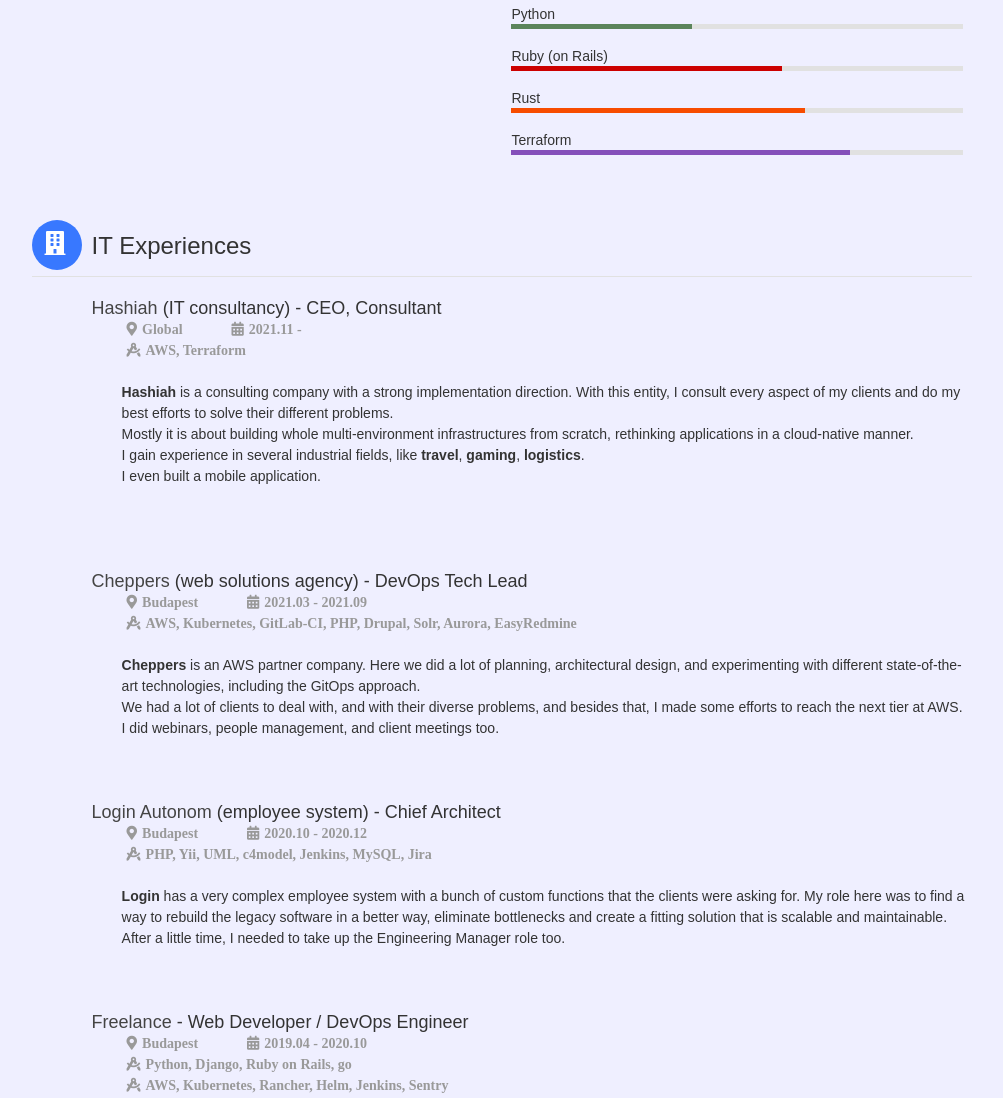
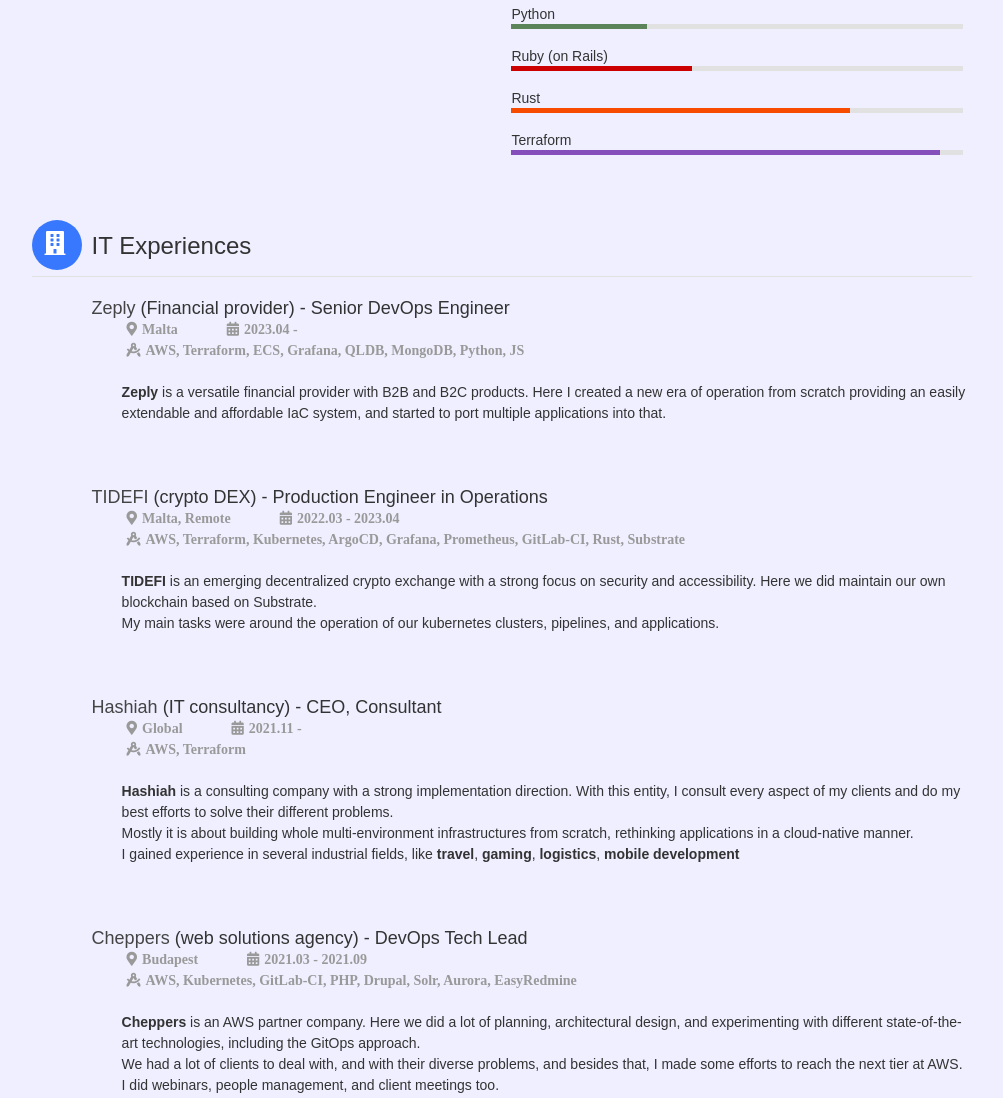
Before and after one commit to Mikopet/cv.mikopet.dev, a plain HTML site: page index.html in a window 1280 px wide. Shown: the part 752-1850 px from the top of the page, without its empty margins (138-1141 px from the left). Drawn offline with Linux system fonts and the light colour scheme; a web font is replaced by a local one.

Commit message:
update skillsets, add 2 new workplaces, fix some phrasing.

```diff
--- a/index.html
+++ b/index.html
@@ -50,19 +50,19 @@
         <div class="grid_8 skills">
             <h3>Skills</h3>
             <ul class="barres">
-                <li>AWS <span style="width: 80%; background-color: #FF9D00;"></span></li>
+                <li>AWS <span style="width: 90%; background-color: #FF9D00;"></span></li>
                 <li>Dart (/Flutter) <span style="width: 25%; background-color: #0468d7;"></span></li>
                 <li>Database (SQL/nosql) <span style="width: 70%; background-color: #336791;"></span></li>
                 <li>Docker <span style="width: 85%; background-color: #0091e2;"></span></li>
                 <li>GCP <span style="width: 30%; background-color: #1A73E8;"></span></li>
                 <li>Git <span style="width: 95%; background-color: #f14e32;"></span></li>
-                <li>Kubernetes <span style="width: 40%; background-color: #3371e3;"></span></li>
-                <li>Machine Learning <span style="width: 25%; background-color: #0790c0;"></span></li>
-                <li>PHP (Symfony) <span style="width: 55%; background-color: #18171b;"></span></li>
-                <li>Python <span style="width: 40%; background-color: #5B845B;"></span></li>
-                <li>Ruby (on Rails) <span style="width: 60%; background-color: #cc0000;"></span></li>
-                <li>Rust <span style="width: 65%; background-color: #f74c00;"></span></li>
-                <li>Terraform <span style="width: 75%; background-color: #844fba;"></span></li>
+                <li>Kubernetes <span style="width: 50%; background-color: #3371e3;"></span></li>
+                <li>Machine Learning <span style="width: 15%; background-color: #0790c0;"></span></li>
+                <li>PHP (Symfony) <span style="width: 35%; background-color: #18171b;"></span></li>
+                <li>Python <span style="width: 30%; background-color: #5B845B;"></span></li>
+                <li>Ruby (on Rails) <span style="width: 40%; background-color: #cc0000;"></span></li>
+                <li>Rust <span style="width: 75%; background-color: #f74c00;"></span></li>
+                <li>Terraform <span style="width: 95%; background-color: #844fba;"></span></li>
             </ul>
         </div>
     </div>
@@ -71,6 +71,28 @@
     <div class="grid_16 experience">
         <h3>IT Experiences</h3>
         <ul>
+            <li>
+                <h4><strong>Zeply</strong> (Financial provider) - Senior DevOps Engineer</h4>
+                <span class="lieu">Malta</span>
+                <span class="dates">2023.04 - </span>
+                <br/><span class="tech">AWS, Terraform, ECS, Grafana, QLDB, MongoDB, Python, JS</span>
+                <p>
+                    <strong>Zeply</strong> is a versatile financial provider with B2B and B2C products.
+                    Here I created a new era of operation from scratch providing an easily extendable
+                    and affordable IaC system, and started to port multiple applications into that.
+                </p>
+            </li>
+            <li>
+                <h4><strong>TIDEFI</strong> (crypto DEX) - Production Engineer in Operations</h4>
+                <span class="lieu">Malta, Remote</span>
+                <span class="dates">2022.03 - 2023.04</span>
+                <br/><span class="tech">AWS, Terraform, Kubernetes, ArgoCD, Grafana, Prometheus, GitLab-CI, Rust, Substrate</span>
+                <p>
+                    <strong>TIDEFI</strong> is an emerging decentralized crypto exchange with a strong focus on
+                    security and accessibility. Here we did maintain our own blockchain based on Substrate. <br/>
+                    My main tasks were around the operation of our kubernetes clusters, pipelines, and applications.
+                </p>
+            </li>
             <li>
                 <h4><strong>Hashiah</strong> (IT consultancy) - CEO, Consultant</h4>
                 <span class="lieu">Global</span>
@@ -82,8 +104,8 @@
                     different problems.<br/>
                     Mostly it is about building whole multi-environment infrastructures from scratch, rethinking
                     applications in a cloud-native manner.<br/>
-                    I gain experience in several industrial fields, like <b>travel</b>, <b>gaming</b>, <b>logistics</b>.
-                    <br/>I even built a mobile application.<br/>&nbsp;
+                    I gained experience in several industrial fields, like <b>travel</b>, <b>gaming</b>, <b>logistics</b>,
+                    <b>mobile development</b>
                 </p>
             </li>
             <li>
```
